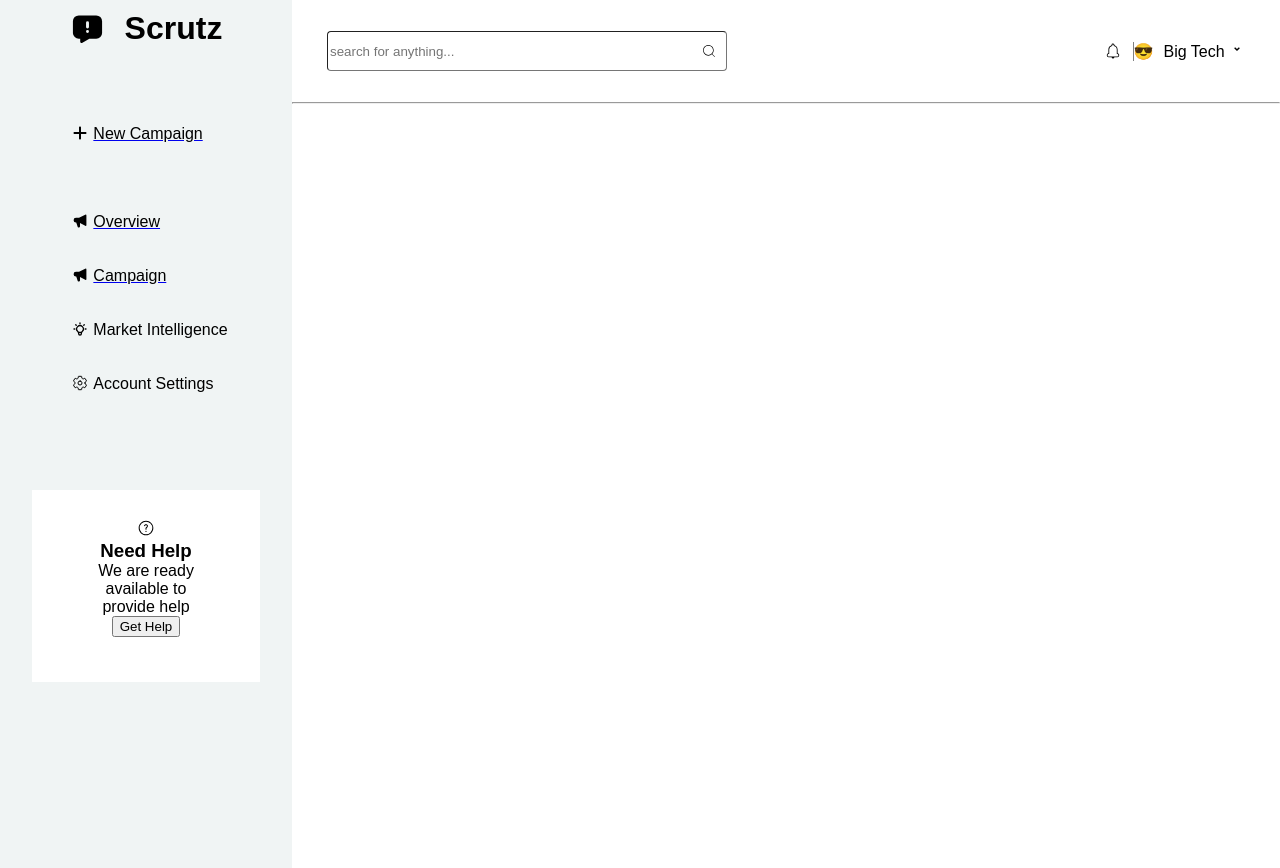
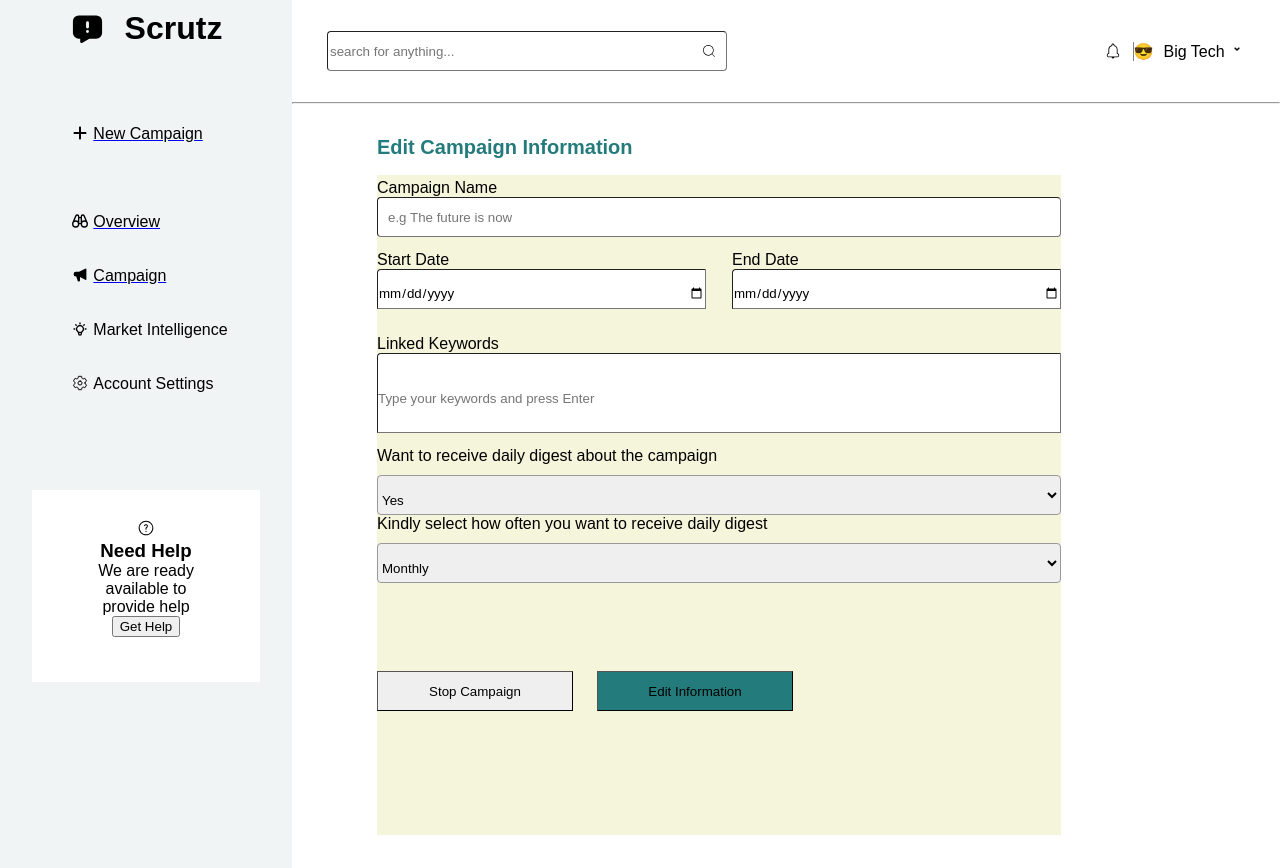
Before and after one commit to NwanetiUche/campaign, a React (Vite) app: page /details/1 in a window 1280 px wide. Built offline with nearby package versions, Linux system fonts and the light colour scheme; no server answers.

Commit message:
Edit form is been created to be the linked the Edit icon

```diff
--- a/src/Campaign/Camppaign.css
+++ b/src/Campaign/Camppaign.css
@@ -7,13 +7,17 @@ table {
   width: 879px;
   margin: auto;
 }
+.actions {
+  display: flex;
+  justify-content: space-around;
+}
 tr {
   width: 879px;
   height: 32px;
   gap: 8px;
   opacity: 0px;
 }
-th {
+thead {
   background-color: #f0f4f4;
   border-radius: 4px;
   padding: 12px, 10px, 12px, 10px;
--- a/src/Campaign/Camppaign.jsx
+++ b/src/Campaign/Camppaign.jsx
@@ -1,53 +1,122 @@
 import React, { useEffect, useState } from "react";
 import axios from "axios";
-import posts from "../Data/db.json";
 import "./Camppaign.css";
+import { IoEyeOutline } from "react-icons/io5";
+import { FaRegEdit } from "react-icons/fa";
+import { RiDeleteBin6Line } from "react-icons/ri";
+import { Link } from "react-router-dom";
 
-import { FaPlus } from "react-icons/fa6";
-import { HiSpeakerphone } from "react-icons/hi";
-import { HiOutlineLightBulb } from "react-icons/hi";
-import { Link } from "react-router-dom";
+const PAGE_SIZE = 10; // Number of rows per page
+
 const Camppaign = () => {
   const [data, setData] = useState([]);
+  const [currentPage, setCurrentPage] = useState(1);
+  const [totalPages, setTotalPages] = useState(1);
 
   useEffect(() => {
     axios
       .get("https://infinion-test-int-test.azurewebsites.net/api/Campaign")
-      .then((res) => setData(res.data))
+      .then((res) => {
+        setData(res.data);
+        setTotalPages(Math.ceil(res.data.length / PAGE_SIZE));
+      })
       .catch((err) => console.log(err));
   }, []);
+
+  // Get the current page data
+  const startIndex = (currentPage - 1) * PAGE_SIZE;
+  const currentPageData = data.slice(startIndex, startIndex + PAGE_SIZE);
+
+  // Handle page change
+  const handlePageChange = (pageNumber) => {
+    if (pageNumber < 1 || pageNumber > totalPages) return; // Prevent invalid page numbers
+    setCurrentPage(pageNumber);
+  };
+
+  // Generate page numbers for pagination
+  const pageNumbers = [];
+  for (let i = 1; i <= totalPages; i++) {
+    pageNumbers.push(i);
+  }
+
+  // Determine the range of pages to display
+  const range = 3; // Number of pages to display before and after current page
+  const startPage = Math.max(currentPage - range, 1);
+  const endPage = Math.min(currentPage + range, totalPages);
+
   return (
     <div>
-      {" "}
       <table>
         <thead>
           <tr className="heading">
-            <th>S/N</th>
-            <th>Campaign Name</th>
-            <th>Start Date</th>
-            <th>Status</th>
-            <th>Actions</th>
+            <td>S/N</td>
+            <td>Campaign Name</td>
+            <td>Start Date</td>
+            <td>Status</td>
+            <td>Actions</td>
           </tr>
         </thead>
         <tbody>
-          {" "}
-          {data.map((d, index) => (
+          {currentPageData.map((d, index) => (
             <tr key={index}>
               <td>{d.id}</td>
               <td>{d.campaignName}</td>
               <td>{d.startDate}</td>
               <td>{d.campaignStatus}</td>
               <td>
-                <Link to="/details">
-                  <FaPlus />
-                </Link>
-                <HiSpeakerphone />
-                <HiOutlineLightBulb />
+                <div className="actions">
+                  <Link to={`/details/${d.id}`}>
+                    <IoEyeOutline />
+                  </Link>
+                  <Link to="/edit">
+                    {" "}
+                    <FaRegEdit />
+                  </Link>
+                  <RiDeleteBin6Line />
+                </div>
               </td>
             </tr>
           ))}
         </tbody>
       </table>
+
+      <div className="pagination">
+        <button
+          onClick={() => handlePageChange(currentPage - 1)}
+          disabled={currentPage === 1}
+        >
+          &laquo; {/* Previous button */}
+        </button>
+        {startPage > 1 && (
+          <>
+            <button onClick={() => handlePageChange(1)}>1</button>
+            {startPage > 2 && <span>...</span>}
+          </>
+        )}
+        {pageNumbers.slice(startPage - 1, endPage).map((pageNumber) => (
+          <button
+            key={pageNumber}
+            onClick={() => handlePageChange(pageNumber)}
+            className={pageNumber === currentPage ? "active" : ""}
+          >
+            {pageNumber}
+          </button>
+        ))}
+        {endPage < totalPages && (
+          <>
+            {endPage < totalPages - 1 && <span>...</span>}
+            <button onClick={() => handlePageChange(totalPages)}>
+              {totalPages}
+            </button>
+          </>
+        )}
+        <button
+          onClick={() => handlePageChange(currentPage + 1)}
+          disabled={currentPage === totalPages}
+        >
+          &raquo; {/* Next button */}
+        </button>
+      </div>
     </div>
   );
 };
--- /dev/null
+++ b/src/Edit/Edit.jsx
@@ -0,0 +1,96 @@
+import axios from "axios";
+import React, { useEffect, useState } from "react";
+
+const Edit = () => {
+  return (
+    <div className="formContainer">
+      <h2>Create New Campaign</h2>
+      <form>
+        <div className="campaignnameContainer">
+          <label htmlFor="campaignName">Campaign Name</label>
+          <br />
+          <input
+            className="text"
+            type="text"
+            id="campaignName"
+            name="campaignName"
+            placeholder="e.g The future is now"
+            required
+          />
+          <br />
+        </div>
+        <div className="textareaContainer">
+          <label htmlFor="campaignDescription">Campaign Description</label>
+          <br />
+          <textarea
+            id="campaignDescription"
+            placeholder="Please add a description to your campaign"
+          />
+        </div>
+        <div className="date">
+          <div>
+            <label htmlFor="startDate">Start Date</label>
+            <br />
+            <input
+              className="dateinput"
+              type="date"
+              id="startDate"
+              name="startDate"
+            />
+          </div>
+          <div>
+            <label htmlFor="endDate">End Date</label>
+            <br />
+            <input
+              className="dateinput"
+              type="date"
+              id="endDate"
+              name="endDate"
+            />
+          </div>
+        </div>
+        <div className="digest">
+          <p>Want to receive daily digest about the campaign?</p>
+          <label className="switch">
+            <input type="checkbox" />
+            <span className="slider"></span>
+          </label>
+        </div>
+        <div className="linkedkeywordsContainer">
+          <label htmlFor="linkedKeywords">Linked Keywords</label>
+          <br />
+          <input
+            className="Inputtext"
+            type="text"
+            id="linkedKeywords"
+            name="linkedKeywords"
+            placeholder="Type your keywords and press Enter"
+          />
+        </div>
+        <div className="selectContainer">
+          <label htmlFor="dailyDigest">
+            Kindly select how often you want to receive daily digest
+          </label>
+          <br />
+          <select name="dailyDigest" id="dailyDigest">
+            <option value="">Select Frequency</option>
+            <option value="daily">Daily</option>
+            <option value="weekly">Weekly</option>
+            <option value="monthly">Monthly</option>
+            <option value="yearly">Yearly</option>
+          </select>
+        </div>
+        <div className="buttonContainer">
+          <button type="button" className="Cancelbutton">
+            Cancel
+          </button>
+          <button type="submit" className="Cancelcreate">
+            Create Campaign
+          </button>
+        </div>
+      </form>
+    </div>
+  );
+};
+
+export default Edit;
--- a/src/Overview/Overview.jsx
+++ b/src/Overview/Overview.jsx
@@ -8,12 +8,14 @@ import { HiOutlineLightBulb } from "react-icons/hi";
 import { IoSettingsOutline } from "react-icons/io5";
 import { CiBellOn } from "react-icons/ci";
 import { RiArrowDropDownLine } from "react-icons/ri";
+import { GrOverview } from "react-icons/gr";
 import Overviewsub from "../OverviewSub/Overviewsub";
 import { CiSearch } from "react-icons/ci";
 import Camppaign from "../Campaign/Camppaign";
 import Form from "../Form/Form";
 import { BrowserRouter, Routes, Route, Link } from "react-router-dom";
 import Read from "../Read/Read";
+import Edit from "../Edit/Edit";
 
 const Overview = () => {
   return (
@@ -39,7 +41,7 @@ const Overview = () => {
                 <li>
                   {" "}
                   <span>
-                    <HiSpeakerphone />
+                    <GrOverview />
                   </span>
                   <span>Overview</span>
                 </li>
@@ -102,7 +104,8 @@ const Overview = () => {
             <Route path="/" element={<Overviewsub />} />
             <Route path="/newcampaign" element={<Form />} />
             <Route path="/camppaign" element={<Camppaign />} />
-            <Route path="/details" element={<Read />} />
+            <Route path="/details/:id" element={<Read />} />
+            <Route path="/edit" element={<Edit />} />
           </Routes>
         </div>
       </div>
--- a/src/Read/Read.css
+++ b/src/Read/Read.css
@@ -0,0 +1,13 @@
+.bselectContainer {
+  width: 684 px;
+  height: 64px;
+  margin-top: 4px;
+  margin-bottom: 4px;
+}
+.bdailyDigest {
+  width: 684px;
+  height: 40 px;
+  padding: 10px 0px 0px 0px;
+  border-radius: 4px;
+  border: 0.5px solid #999999;
+}
--- a/src/Read/Read.jsx
+++ b/src/Read/Read.jsx
@@ -1,11 +1,56 @@
-import React from "react";
+import React, { useEffect, useState } from "react";
+import axios from "axios";
+import { useParams } from "react-router-dom";
 import "./Read.css";
 
 const Read = () => {
+  const [data, setData] = useState({
+    id: "",
+    campaignName: "",
+    startDate: "",
+    campaignStatus: "",
+    endDate: "",
+    linkedKeywords: "",
+    dailyDigest: "yes",
+    frequency: "monthly",
+  });
+
+  const { id } = useParams();
+
+  useEffect(() => {
+    if (id) {
+      axios
+        .get(
+          ` https://infinion-test-int-test.azurewebsites.net/api/Campaign/${id}`
+        )
+        .then((res) => {
+          const responseData = res.data;
+
+          // Format dates to yyyy-MM-dd
+          const formatDate = (dateString) => dateString.split("T")[0]; // Extract date part only
+
+          setData({
+            ...responseData,
+            startDate: formatDate(responseData.startDate),
+            endDate: formatDate(responseData.endDate),
+          });
+        })
+        .catch((err) => console.log(err));
+    }
+  }, [id]);
+
+  const handleChange = (e) => {
+    const { name, value } = e.target;
+    setData((prevData) => ({
+      ...prevData,
+      [name]: value,
+    }));
+  };
+
   return (
     <div className="formContainer">
-      <h2>Create New Campaign</h2>
-      <form onSubmit={handleSubmit}>
+      <h2>Edit Campaign Information</h2>
+      <form>
         <div className="campaignnameContainer">
           <label htmlFor="campaignName">Campaign Name</label>
           <br />
@@ -15,6 +60,8 @@ const Read = () => {
             id="campaignName"
             name="campaignName"
             placeholder="e.g The future is now"
+            value={data.campaignName}
+            onChange={handleChange}
           />
           <br />
         </div>
@@ -27,6 +74,8 @@ const Read = () => {
               type="date"
               id="startDate"
               name="startDate"
+              value={data.startDate}
+              onChange={handleChange}
             />
           </div>
           <div>
@@ -37,16 +86,10 @@ const Read = () => {
               type="date"
               id="endDate"
               name="endDate"
+              value={data.endDate}
+              onChange={handleChange}
             />
           </div>
-        </div>
-        <div className="digest">
-          <p>Want to receive daily digest about the campaign?</p>
-
-          <label className="switch">
-            <input type="checkbox" />
-            <span className="slider"></span>
-          </label>
         </div>
         <div className="linkedkeywordsContainer">
           <label htmlFor="linkedKeywords">Linked Keywords</label>
@@ -57,15 +100,38 @@ const Read = () => {
             id="linkedKeywords"
             name="linkedKeywords"
             placeholder="Type your keywords and press Enter"
+            value={data.linkedKeywords}
+            onChange={handleChange}
           />
         </div>
-        <div className="selectContainer">
+        <div className="bselectContainer">
           <label htmlFor="dailyDigest">
+            Want to receive daily digest about the campaign
+          </label>
+          <br />
+          <select
+            className="bdailyDigest"
+            name="dailyDigest"
+            id="dailyDigest"
+            value={data.dailyDigest}
+            onChange={handleChange}
+          >
+            <option value="yes">Yes</option>
+            <option value="no">No</option>
+          </select>
+        </div>
+        <div className="bselectContainer">
+          <label htmlFor="frequency">
             Kindly select how often you want to receive daily digest
           </label>
           <br />
-          <select name="dailyDigest" id="dailyDigest">
-            <option value="">Select </option>
+          <select
+            className="bdailyDigest"
+            name="frequency"
+            id="frequency"
+            value={data.frequency}
+            onChange={handleChange}
+          >
             <option value="daily">Daily</option>
             <option value="weekly">Weekly</option>
             <option value="monthly">Monthly</option>
@@ -74,10 +140,10 @@ const Read = () => {
         </div>
         <div className="buttonContainer">
           <button type="button" className="Cancelbutton">
-            Cancel
+            Stop Campaign
           </button>
           <button type="submit" className="Cancelcreate">
-            Create Campaign
+            Edit Information
           </button>
         </div>
       </form>
```
Also changed, not shown: src/Form/Form.jsx (+24 -17 lines), src/Edit/Edit.css (added).
